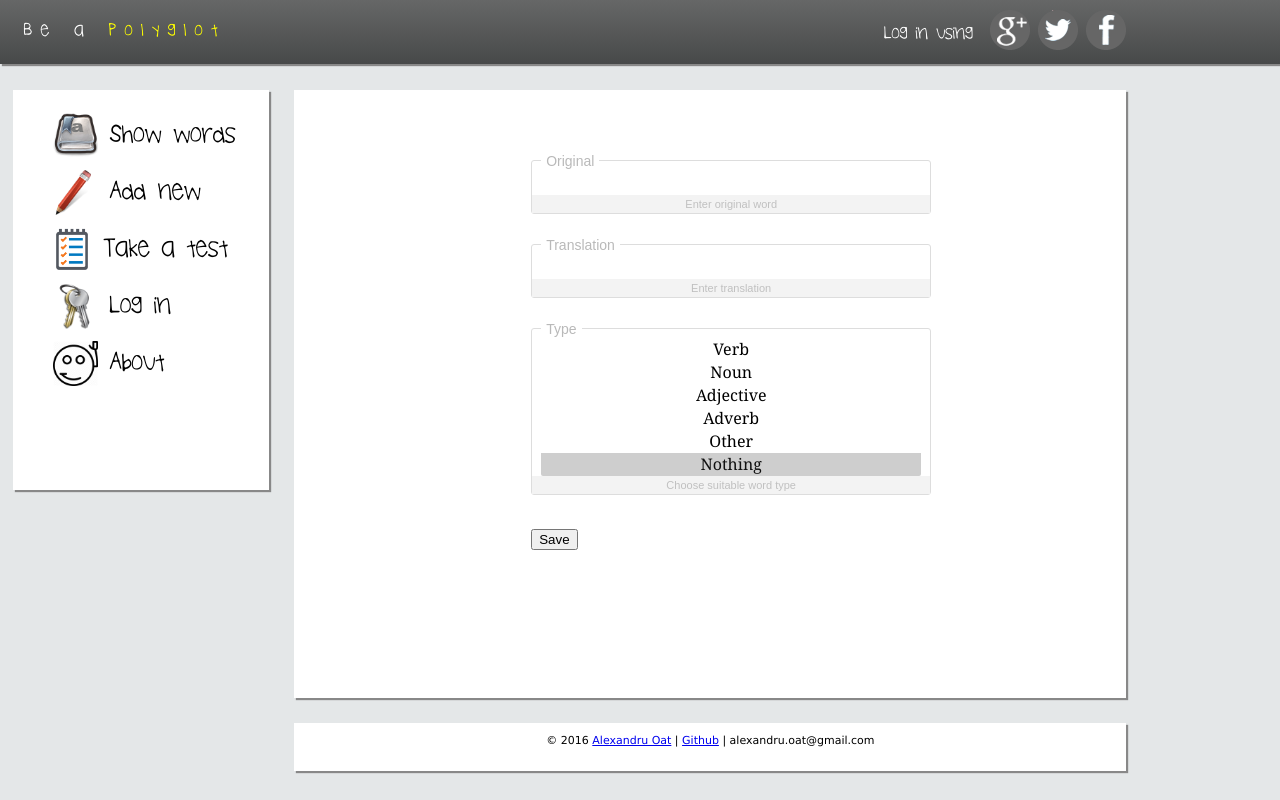
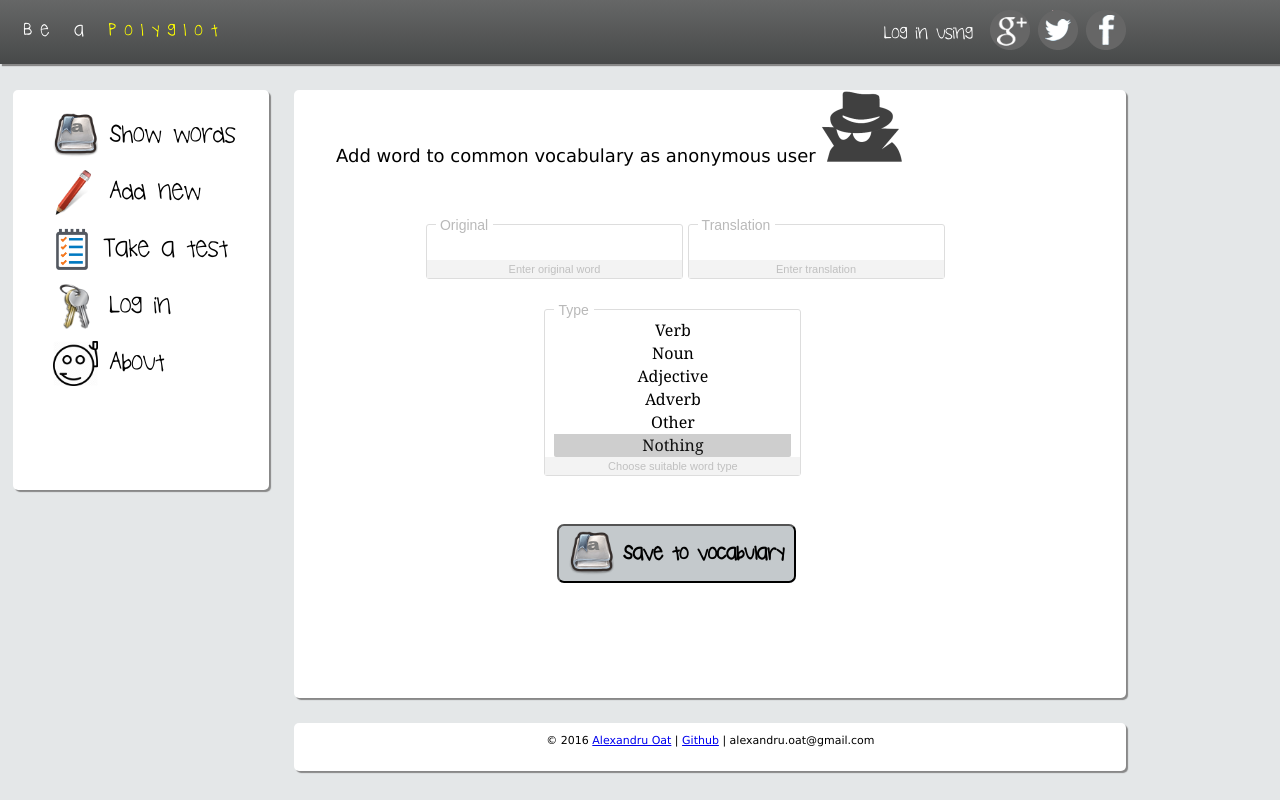
Before and after one commit to midnitehighways/lang-memorize, a Django app: a page that uses templates/sanat/insert_form.html in a window 1280 px wide. Run offline with Django 3.2, Linux system fonts and the light colour scheme.

Commit message:
Minor design changes in 'Add new' section

```diff
--- a/static/css/main.css
+++ b/static/css/main.css
@@ -69,6 +69,12 @@ Polyglot, Indeed uses Ideone API © by Sphere Research Labs
 .header, .sidebar, .content, .footer {
 	box-shadow: 2px 2px 1px #888888;		/* shadow effect for main blocks */
 }
+
+.sidebar, .content, .footer {
+	-moz-border-radius: 10px;
+ 	-webkit-border-radius: 10px;
+ 	border-radius: 5px;
+ }
 
 html, body, .wrap
 {
@@ -443,59 +449,44 @@ ul {
 
 /* input form */
 
-.form-style-7{
-    max-width:400px;
-    margin:50px auto;
-    background:#fff;
+.form-style-7 {
+    width: 80%;
+    /*margin:50px auto;*/
+    /*background: #ffa;*/
     border-radius:2px;
-    padding:20px;
+    padding: 40px 50px;
     font-family: Georgia, "Times New Roman", Times, serif;
 }
-/*.form-style-7 h1{
-    display: block;
-    text-align: center;
-    padding: 0;
-    margin: 0px 0px 20px 0px;
-    color: #5C5C5C;
-    font-size:x-large;
-}*/
-.form-style-7 ul{
-    list-style:none;
-    padding:0;
-    margin:0;
-}
-.form-style-7 li{
-    display: block;
+.form-style-7 li {
+    display: inline-block;
     padding: 9px;
     border:1px solid #DDDDDD;
     margin-bottom: 30px;
     border-radius: 3px;
+    width: 40%;
+    /*width: -webkit-fit-content;
+       width: -moz-fit-content;
+            width: fit-content;*/
 }
-/*.form-style-7 li:last-child{
-    border:none;
-    margin-bottom: 0px;
-    text-align: center;
-}*/
-.form-style-7 li > label{
-    display: block;
+
+.form-style-7 label {
+    /*display: block;*/
     float: left;
     margin-top: -19px;
     background: #FFFFFF;
     height: 14px;
-    padding: 2px 5px 2px 5px;
+    padding: 2px 5px 2px 4px;
     color: #B9B9B9;
     font-size: 14px;
     overflow: hidden;
     font-family: Arial, Helvetica, sans-serif;
 }
-.form-style-7 input,
-.form-style-7 select
-{
+.form-style-7 input, .form-style-7 select {
     box-sizing: border-box;
     -webkit-box-sizing: border-box;
     -moz-box-sizing: border-box;
     width: 100%;
-    display: block;
+    /*display: inline-block;*/
     outline: none;
     border: none;
     /*height: 25px;*/
@@ -505,20 +496,8 @@ ul {
     font-family: Georgia, "Times New Roman", Times, serif;
     text-align: center;
 }
-/*.form-style-7 input[type="text"]:focus,
-.form-style-7 input[type="date"]:focus,
-.form-style-7 input[type="datetime"]:focus,
-.form-style-7 input[type="email"]:focus,
-.form-style-7 input[type="number"]:focus,
-.form-style-7 input[type="search"]:focus,
-.form-style-7 input[type="time"]:focus,
-.form-style-7 input[type="url"]:focus,
-.form-style-7 input[type="password"]:focus,
-.form-style-7 textarea:focus,
-.form-style-7 select:focus
-{
-}*/
-.form-style-7 li > span{
+
+.form-style-7 span {
     background: #F3F3F3;
     display: block;
     padding: 3px;
@@ -528,21 +507,25 @@ ul {
     font-family: Arial, Helvetica, sans-serif;
     font-size: 11px;
 }
-/*.form-style-7 textarea{
-    resize:none;
+#middle {
+	margin-left: 20%;
 }
-.form-style-7 input[type="submit"],
-.form-style-7 input[type="button"]{
-    background: #2471FF;
-    border: none;
-    padding: 10px 20px 10px 20px;
-    border-bottom: 3px solid #5994FF;
-    border-radius: 3px;
-    color: #D2E2FF;
+
+.add-button {
+  -webkit-border-radius: 7;
+  -moz-border-radius: 7;
+  border-radius: 7px;
+  font-family: 'Brookes';
+  font-weight: 600;
+  color: #000;
+  font-size: 22px;
+  background: #c4c9cc;
+  padding: 5px 10px 5px 10px;
+  text-decoration: none;
+  text-align: left;
+  margin-left: 27%;
 }
-.form-style-7 input[type="submit"]:hover,
-.form-style-7 input[type="button"]:hover{
-    background: #6B9FFF;
-    color:#fff;
+.add-button:hover {
+  background: #FAFAFA;
+  text-decoration: none;
 }
-*/
--- a/templates/sanat/insert_form.html
+++ b/templates/sanat/insert_form.html
@@ -1,24 +1,26 @@
 {% extends 'sanat/base.html' %}
 {% block title %} Insert words into DB {% endblock title %}  <!-- it's possible to change title and this way -->
 {% block insert_form %}
-
+{% load staticfiles %}
 <div class="content">
 	<div class="text-content">
 		<!-- <a href="{% url 'index' %}" >click to go back</a> -->
+			{% if user.is_anonymous %}
+		    	<div class="note">Add word to common vocabulary as anonymous user <img class="image" src="{% static 'img/anonymous.png' %}" /></div>
+		    {% endif %}
 			<form method="POST" class="form-style-7">{% csrf_token %}
 		       	<ul>
 					<li>
 					    <label for="name">Original</label>
-					    <input type="text" name="fi" id="fi"maxlength="100" autofocus />
+					    <input type="text" name="fi" id="fi" maxlength="50" autofocus />
 					    <span>Enter original word</span>
 					</li>
-					<li>
+					<li id='right'>
 					    <label for="name">Translation</label>
-					    <input type="text" name="en" id="en" maxlength="100" />
+					    <input type="text" name="en" id="en" maxlength="50" />
 					    <span>Enter translation</span>
 					</li>
-
-					<li>
+					<li id='middle'>
 				    	<label for="name">Type</label>
 				    	<select name="tyyppi" id="tyyppi" size="6">
 					  		<option value="V">Verb</option>
@@ -32,9 +34,10 @@
 					</li>
 				</ul>
 
-		    	<button type="submit">Save</button>
+		    	<button type="submit" class="add-button"><img class="resize" src="{% static "img/dict_ico.png" %}" />&nbsp;Save to vocabulary</button>
 
 		    </form>
+
 	</div>
 </div>
 {% endblock insert_form %}
```
Also changed, not shown: static/img/anonymous.png (added), 2 other files.
